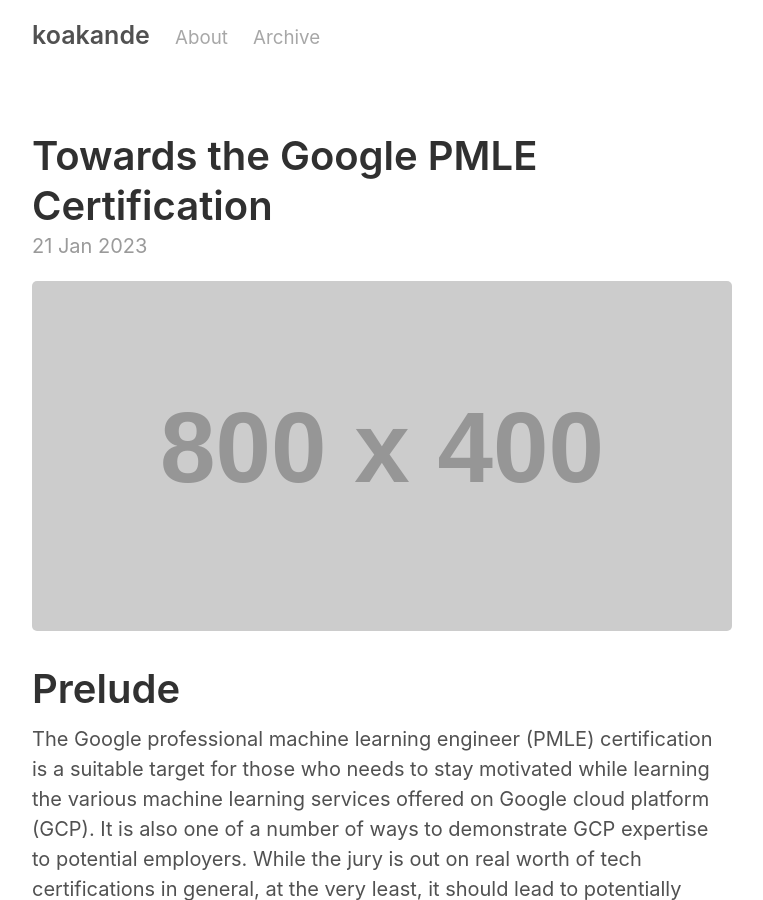
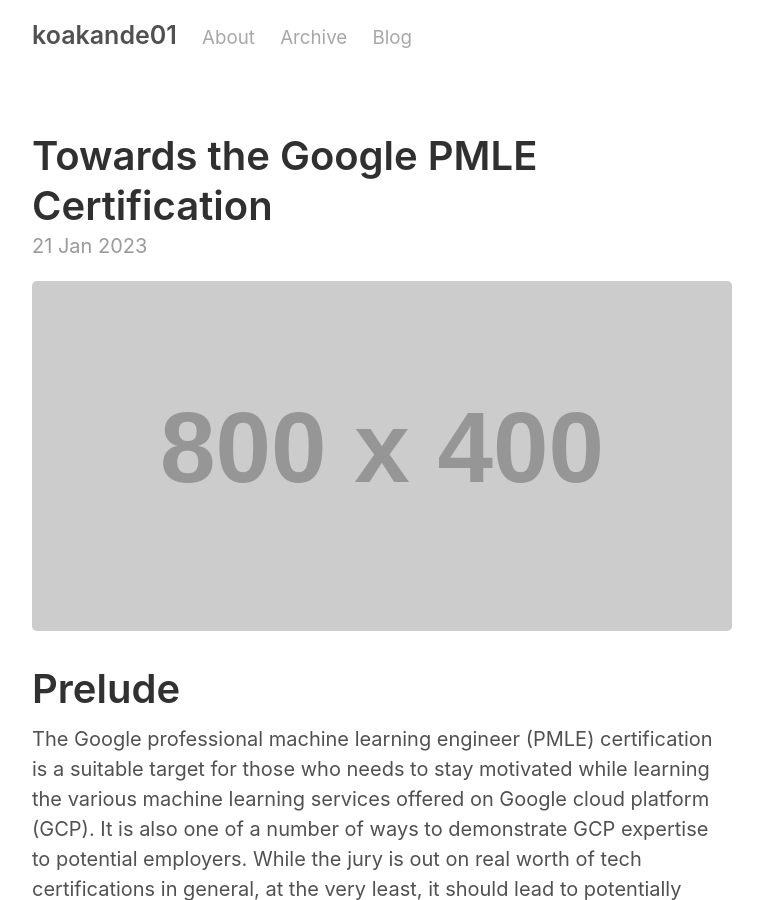
Before and after one commit to kbakande/kbakande.github.io, a Jekyll site: the page built from index.html, in a window 1280 px wide and 900 px high. Shown: the whole window, without its empty margins (258-1021 px from the left). Built offline with Jekyll 4.4.1, drawn with Linux system fonts in a browser that asks for light colours; the list of posts is cut into pages by our own code.

```diff
--- a/_config.yml
+++ b/_config.yml
@@ -9,7 +9,7 @@ highlighter:         true
 permalink:        pretty
 
 # Setup
-title:            koakande
+title:            koakande01
 tagline:          'Data Science, Machine Learning, Jekyll'
 url:              http://www.koakande.com
 shorturl:         koakande.com
@@ -30,6 +30,7 @@ github:
 pages_list:
   About: '/about/'
   Archive: '/archive/'
+  Blog: '/blog/'
 
 # Allow URL Redirects:
 #  * https://help.github.com/articles/redirects-on-github-pages
```
